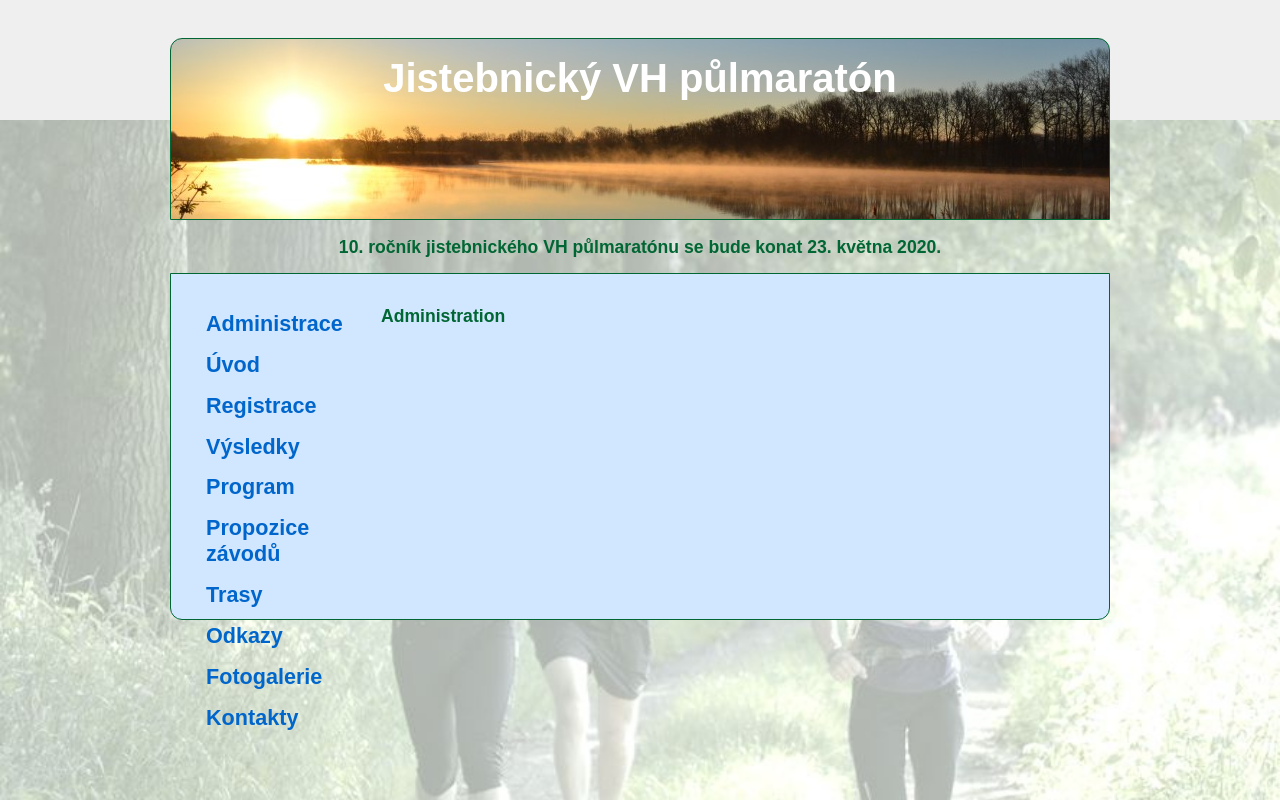
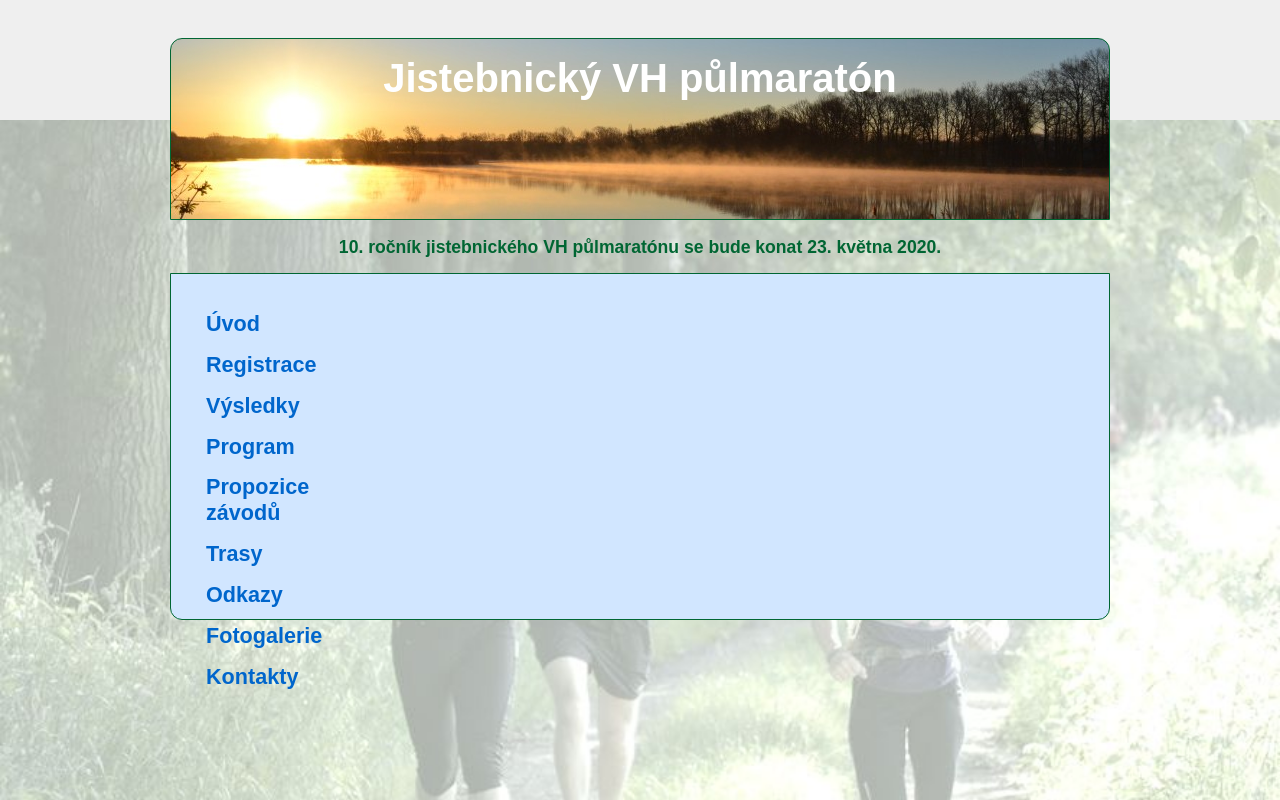
Before and after one commit to MartinBelas/vhp-frontend, a React (Create React App) app: page /adm in a window 1280 px wide. Built offline with nearby package versions, Linux system fonts and the light colour scheme.

Commit message:
Update Administration WIP

```diff
--- a/src/components/LeftMenuComponent.js
+++ b/src/components/LeftMenuComponent.js
@@ -1,13 +1,18 @@
 import React from 'react';
 import { NavLink } from 'react-router-dom';
+import { useAppContext } from "../libs/contextLib";
 
 export default function LeftMenuComponent() {
+
+    const { isAuthenticated } = useAppContext();
 
     return (
         <div className="left">
             <nav>
                 <ul>
-                    <li><NavLink to='/adm' className="nav-link">Administrace</NavLink></li>
+                    {isAuthenticated ?
+                        <li><NavLink to='/adm' className="nav-link">Administrace</NavLink></li> : ""
+                    }
                     <li><NavLink to='/' className="nav-link">Úvod</NavLink></li>
                     <li><NavLink to='/registrace' className="nav-link">Registrace</NavLink></li>
                     <li><NavLink to='/vysledky' className="nav-link">Výsledky</NavLink></li>
--- a/src/pages/Administration.js
+++ b/src/pages/Administration.js
@@ -1,14 +1,24 @@
+import React from 'react';
+import { NavLink } from 'react-router-dom';
+import { useAppContext } from "../libs/contextLib";
 
-import React, { Component } from 'react';
+export default function Administration() {
 
-class Administration extends Component {
-  render() {
+    const { isAuthenticated } = useAppContext();
+
     return (
         <div>
-          <h2>Administration</h2>
+        {isAuthenticated ?
+            <div>
+                <h2>ADMINISTRACE</h2>
+                <ul>
+                    <li><NavLink to='/adm/novy-rocnik' className="nav-link">Nový&nbsp;ročník</NavLink></li>
+                    <li><NavLink to='/adm/novinky' className="nav-link">Novinky</NavLink></li>
+                    <li><NavLink to='/adm/registrace' className="nav-link">Registrace</NavLink></li>
+                </ul>
+            </div>
+            : ""
+        }
         </div>
     );
-  }
 }
-
-export default Administration;
--- /dev/null
+++ b/src/pages/AdministrationNextYear.js
@@ -0,0 +1,21 @@
+import React from 'react';
+import { useAppContext } from "../libs/contextLib";
+
+export default function AdministrationNextYear() {
+
+    const { isAuthenticated } = useAppContext();
+
+    return (
+        <div>
+        {isAuthenticated ?
+            <div>
+                <h2>ADMINISTRACE - Další ročník</h2>
+                <div>
+                    Datum příšího závodu: //TODO cal.
+                </div>
+            </div>
+            : ""
+        }
+        </div>
+    );
+}
--- a/src/routes/index.js
+++ b/src/routes/index.js
@@ -15,6 +15,7 @@ import Links from '../pages/Links';
 import Photos from '../pages/Photos';
 import Contact from '../pages/Contact';
 import Administration from '../pages/Administration';
+import AdministrationNextYear from '../pages/AdministrationNextYear';
 
 export default function Routes() {
     return (
@@ -22,6 +23,7 @@ export default function Routes() {
         <Switch>
             <Route exact path="/login" component={Login} />
             <Route exact path="/adm" component={Administration} />
+            <Route exact path="/adm/novy-rocnik" component={AdministrationNextYear} />
             <Route exact path='/' component={Home} />
             <Route exact path='/registrace' component={Registration} />
             <Route exact path='/registracni-formular' component={RegistrationForm} />
@@ -35,7 +37,7 @@ export default function Routes() {
 
             <Route path="/images/trasy" component={Propositions}/>
 
-            <Route component={Home} />
+            <Route component={404} />
 
         </Switch>
 
```
